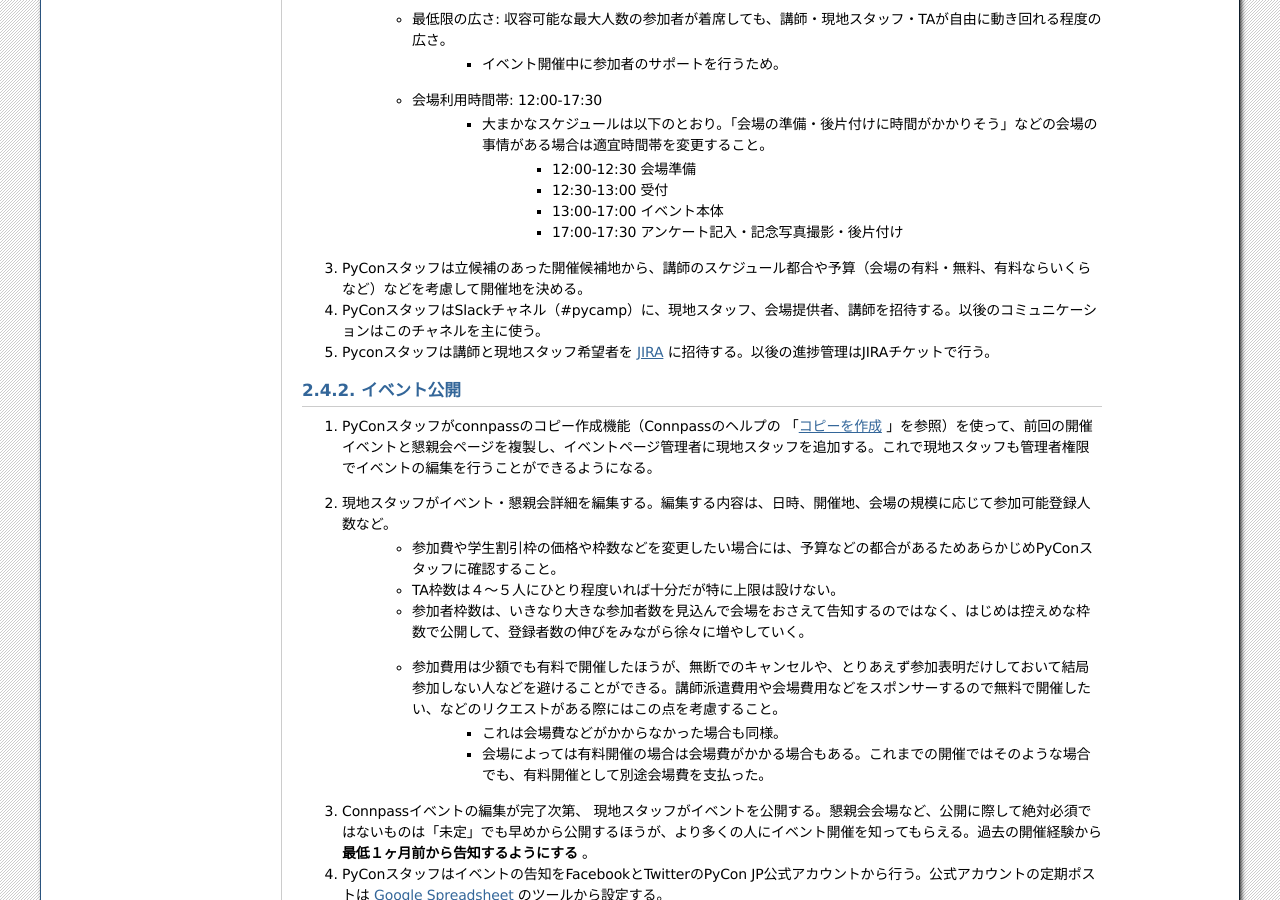
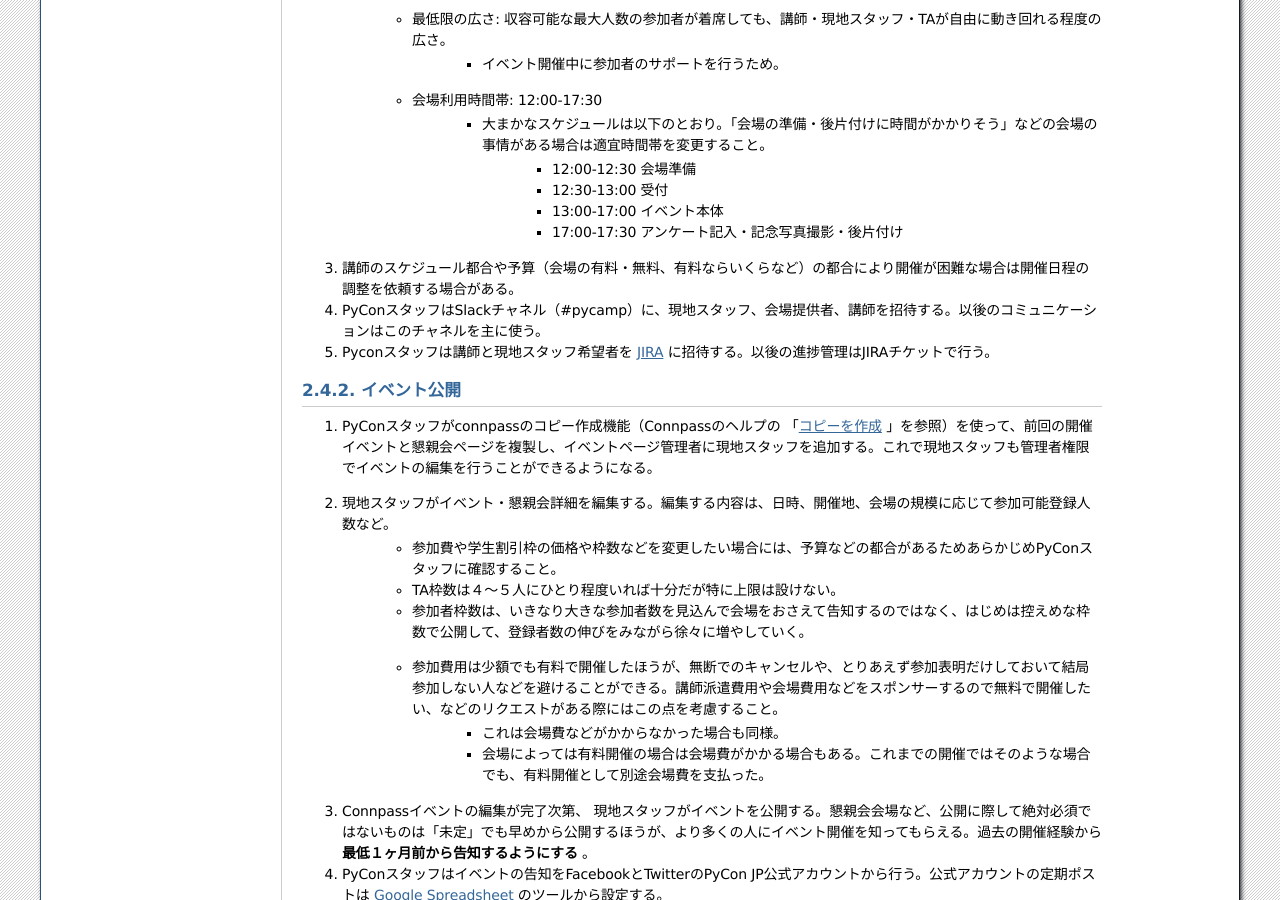
Before and after one commit to pyconjp/pycamp.pycon.jp, a Sphinx documentation site: the page built from source/organize/1_manual.rst, in a window 1280 px wide and 900 px high, scrolled down 1892 px. Built offline with Sphinx 7.4.7, drawn with Linux system fonts in a browser that asks for light colours.

Commit message:
ISSHA-856 現状の会場の決め方に近い文章に差し替え
指摘コメント: https://github.com/pyconjp/pycamp.pycon.jp/pull/101#discussion_r146447076

```diff
--- a/source/organize/1_manual.rst
+++ b/source/organize/1_manual.rst
@@ -99,7 +99,7 @@ Python Boot Camp全体の運営・管理を行う。各開催では現地スタ
           * 12:30-13:00 受付
           * 13:00-17:00 イベント本体
           * 17:00-17:30 アンケート記入・記念写真撮影・後片付け
-#. PyConスタッフは立候補のあった開催候補地から、講師のスケジュール都合や予算（会場の有料・無料、有料ならいくらなど）などを考慮して開催地を決める。
+#. 講師のスケジュール都合や予算（会場の有料・無料、有料ならいくらなど）の都合により開催が困難な場合は開催日程の調整を依頼する場合がある。
 #. PyConスタッフはSlackチャネル（#pycamp）に、現地スタッフ、会場提供者、講師を招待する。以後のコミュニケーションはこのチャネルを主に使う。
 #. Pyconスタッフは講師と現地スタッフ希望者を `JIRA <http://pyconjp.atlassian.net>`_ に招待する。以後の進捗管理はJIRAチケットで行う。
 
```
